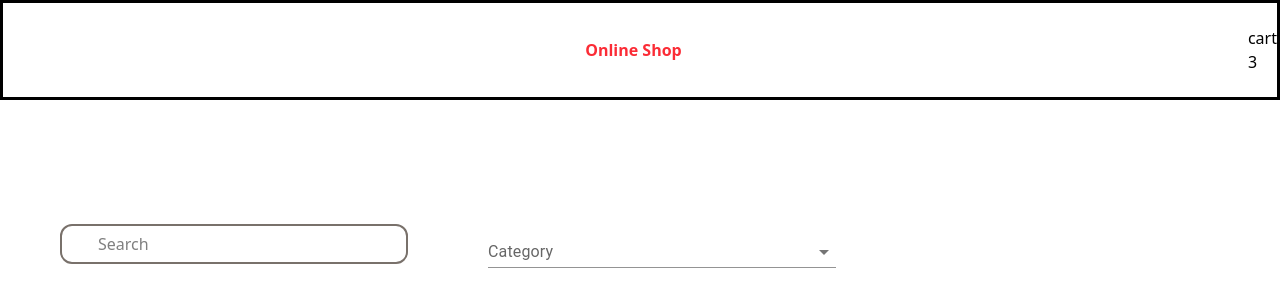
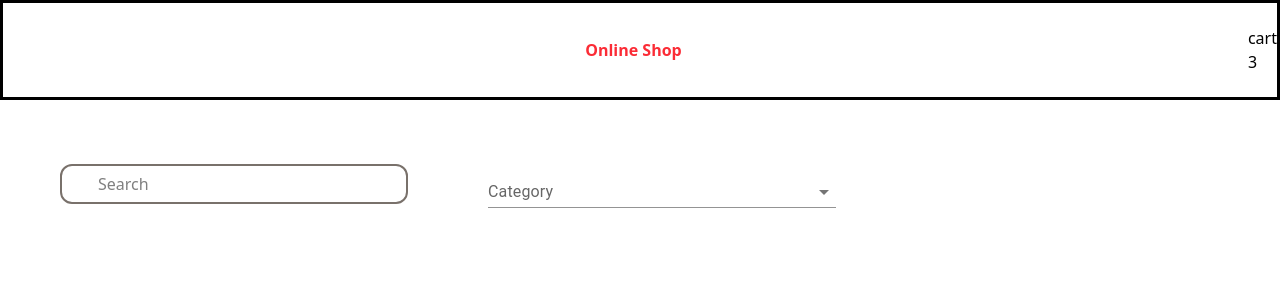
Before and after one commit to borhanimani/Mini_OnlineShop, a Next.js app in the folder mini-online-shop/: page / in a window 1280 px wide. Shown: the top 302 px of the page. Built offline with nearby package versions, Linux system fonts and the light colour scheme; some icons are missing.

Commit message:
Update filterbar margin

```diff
--- a/mini-online-shop/components/fliterbar.tsx
+++ b/mini-online-shop/components/fliterbar.tsx
@@ -3,7 +3,7 @@
 
 export default function Filterbar() {
   return (
-    <section className="flex flex-row items-center mt-30 mx-15 gap-20">
+    <section className="flex flex-row items-center mt-15 mx-15 gap-20">
       <Search />
       <CategoryFilter />
     </section>
```
